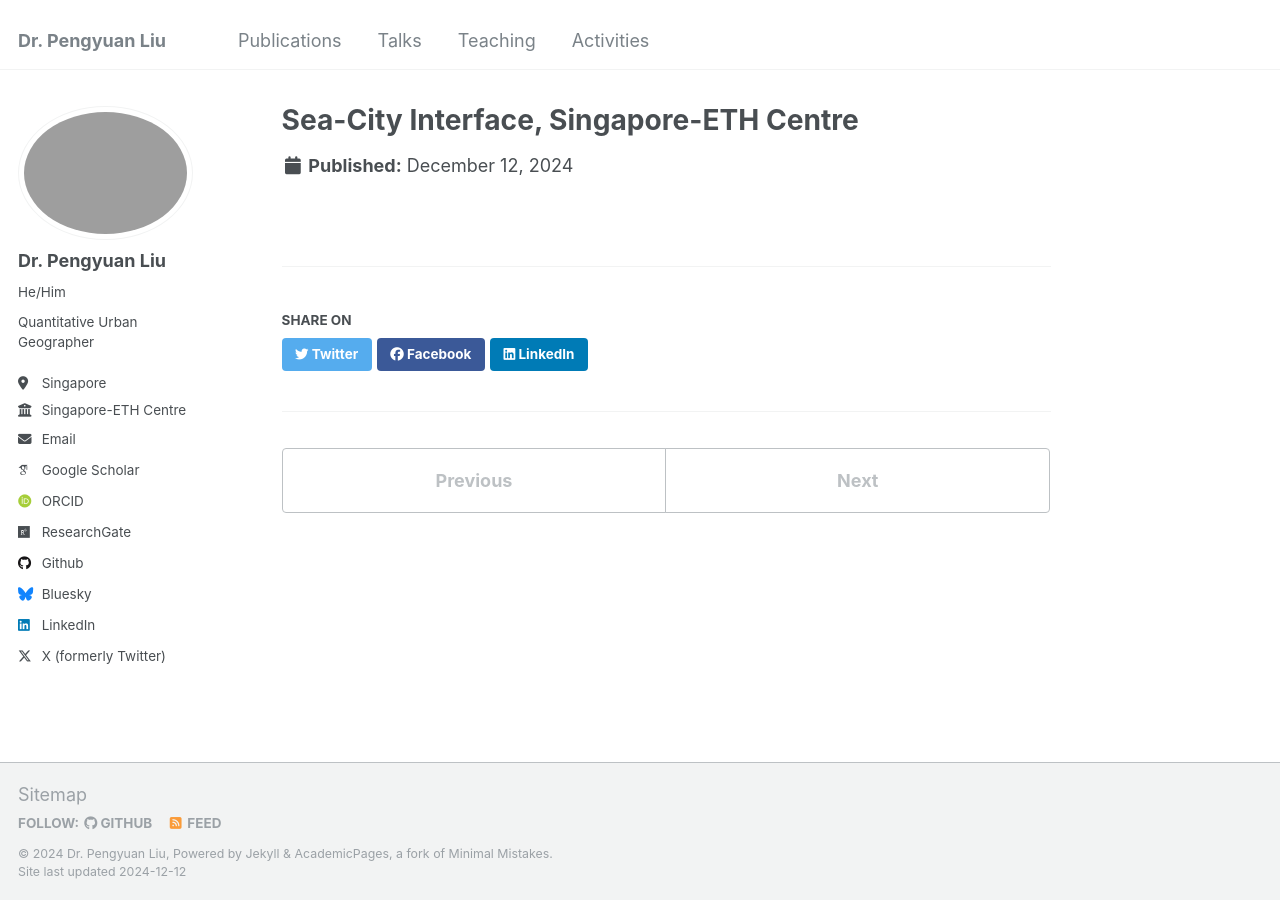
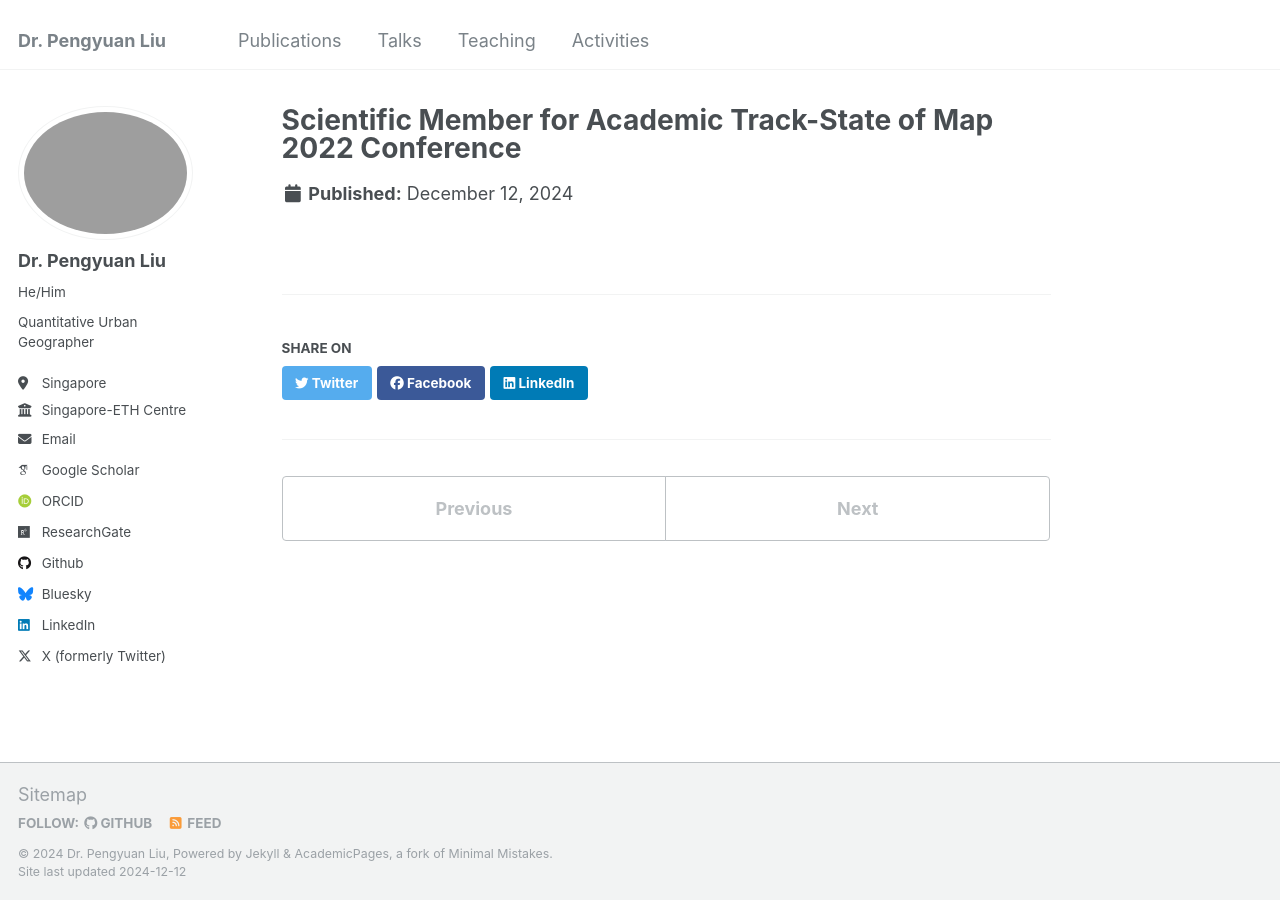
Before and after one commit to PengyuanLiu1993/pengyuanliu1993.github.io, a Jekyll site: the page built from _portfolio/portfolio-1.md, in a window 1280 px wide. Built offline with Jekyll 4.4.1, drawn with Linux system fonts in a browser that asks for light colours; some web fonts are replaced.

Commit message:
Update portfolio-1.md

```diff
--- a/_portfolio/portfolio-1.md
+++ b/_portfolio/portfolio-1.md
@@ -1,5 +1,5 @@
 ---
-title: "Sea-City Interface, Singapore-ETH Centre"
-excerpt: "Module Coordinator work for project Sea-City Interface <br/><img src='/images/SCI LOGO.jpg'>"
+title: "Scientific Member for Academic Track-State of Map 2022 Conference"
+excerpt: "<br/><img src='/images/OSMAcademic.png'>"
 collection: portfolio
 ---
```
